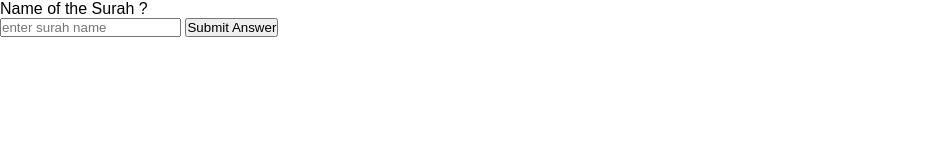
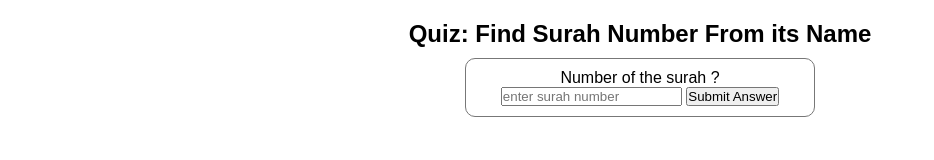
Before and after one commit to yamine-dr/Quran-revision-companion, a plain HTML site: page index.html in a window 1280 px wide. Shown: the whole page, without its empty margins (0-934 px from the left). Drawn offline with Linux system fonts and the light colour scheme; no server answers.

Commit message:
changed quiz of to ask surah number instead of name

```diff
--- a/index.html
+++ b/index.html
@@ -8,17 +8,18 @@
 </head>
 <body>
   <main>
-    <section>
-      <div id="surah-card">
-        <div>
-          Name of the Surah <span id="surah-number"><!-- number injected here --></span>?
-        </div>
-        <div>
-          <form>
-            <input type="text" aria-label="Answer" placeholder="enter surah name">
-            <button type="submit">Submit Answer</button>
-          </form>
-        </div>
+    <section id="surah-number-quiz">
+      <h2>Quiz: Find Surah Number From its Name</h2>
+
+      <div class="card">
+        <p>
+          Number of the surah <span id="surah-name"><!-- name injected here --></span>?
+        </p>
+        <form id="surah-number-quiz-form" autocomplete="off">
+          <input id="surah-number-quiz-input" type="text" aria-label="Answer" placeholder="enter surah number">
+          <button id="surah-number-quiz-submit">Submit Answer</button>
+        </form>
+        <div id="answer-feedback"></div>
       </div>
     </section>
   </main>
--- a/script.js
+++ b/script.js
@@ -29,5 +29,20 @@ const randomSurah = getRandomSurah(surahs);
 // console.log(`Surah : ${JSON.stringify(randomSurah)}`);
 console.log(`Surah ${randomSurah.index} : ${randomSurah.name}`);
 
-const surahNumberEl = document.getElementById("surah-number");
-surahNumberEl.textContent = randomSurah.index;
+// inject randomSurah name in the HTML page
+const surahNameSpan = document.getElementById("surah-name");
+surahNameSpan.textContent = randomSurah.name;
+
+const surahNameQuizSubmitBtn = document.getElementById("surah-number-quiz-submit");
+const surahNameQuizInput = document.getElementById("surah-number-quiz-input");
+const answerFeedbackEl = document.getElementById("answer-feedback");
+
+// validate user answer
+surahNameQuizSubmitBtn.addEventListener("click", (event) => {
+  const userAnswer = Number(surahNameQuizInput.value);
+  const isRightAnswer = userAnswer === randomSurah.index;
+  answerFeedbackEl.classList.add(isRightAnswer ? "success" : "failed");
+  answerFeedbackEl.textContent = isRightAnswer.toString();
+  console.log(userAnswer);
+  event.preventDefault();
+});
--- a/styles.css
+++ b/styles.css
@@ -7,3 +7,34 @@
 body {
   font-family: sans-serif;
 }
+
+main {
+  display: flex;
+  flex-direction: column;
+  padding: 20px;
+  /* border: 5px solid #000; */
+}
+
+section {
+  display: flex;
+  flex-direction: column;
+  gap: 10px;
+  text-align: center;
+  /* border: 5px solid #000; */
+}
+
+.card {
+  margin: auto;
+  padding: 10px;
+  width: 350px;
+  border: 1px solid #777;
+  border-radius: 10px;
+}
+
+.success {
+  color: lime;
+}
+
+.failed {
+  color: red;
+}
```
